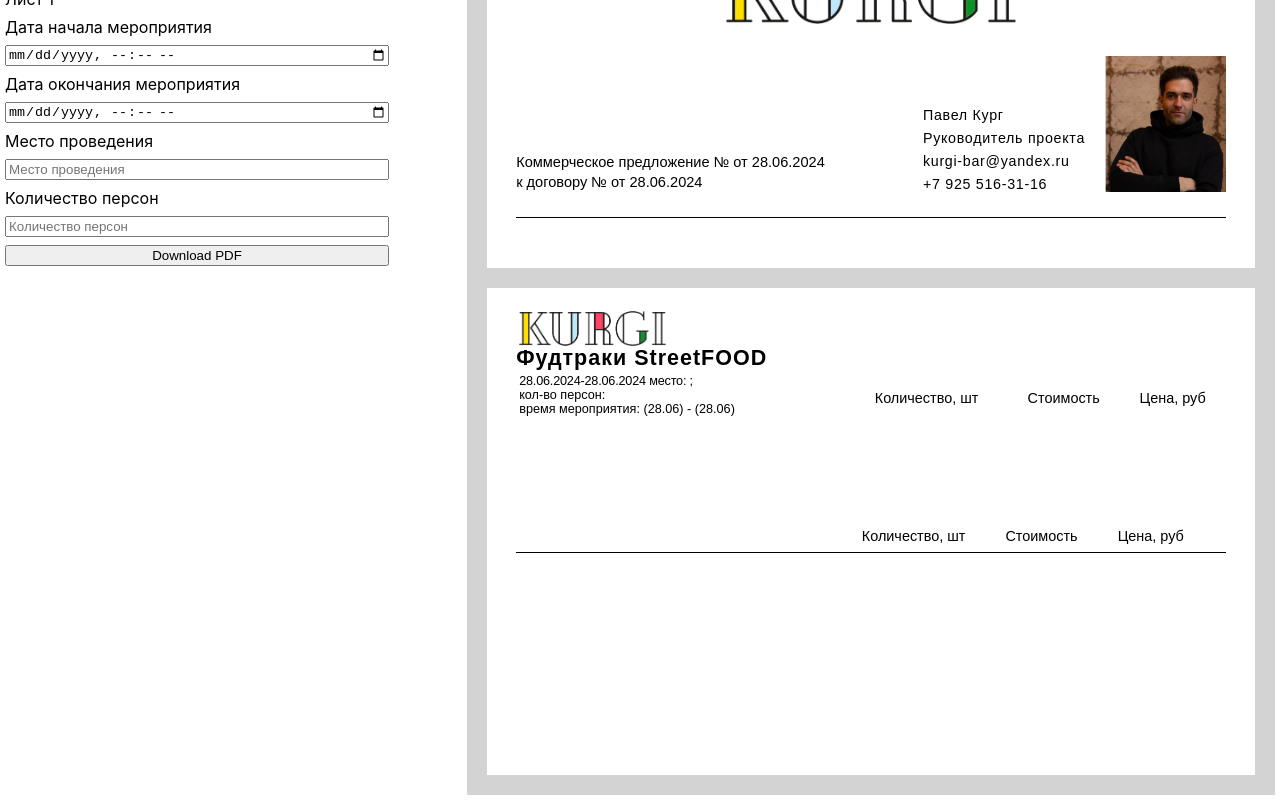
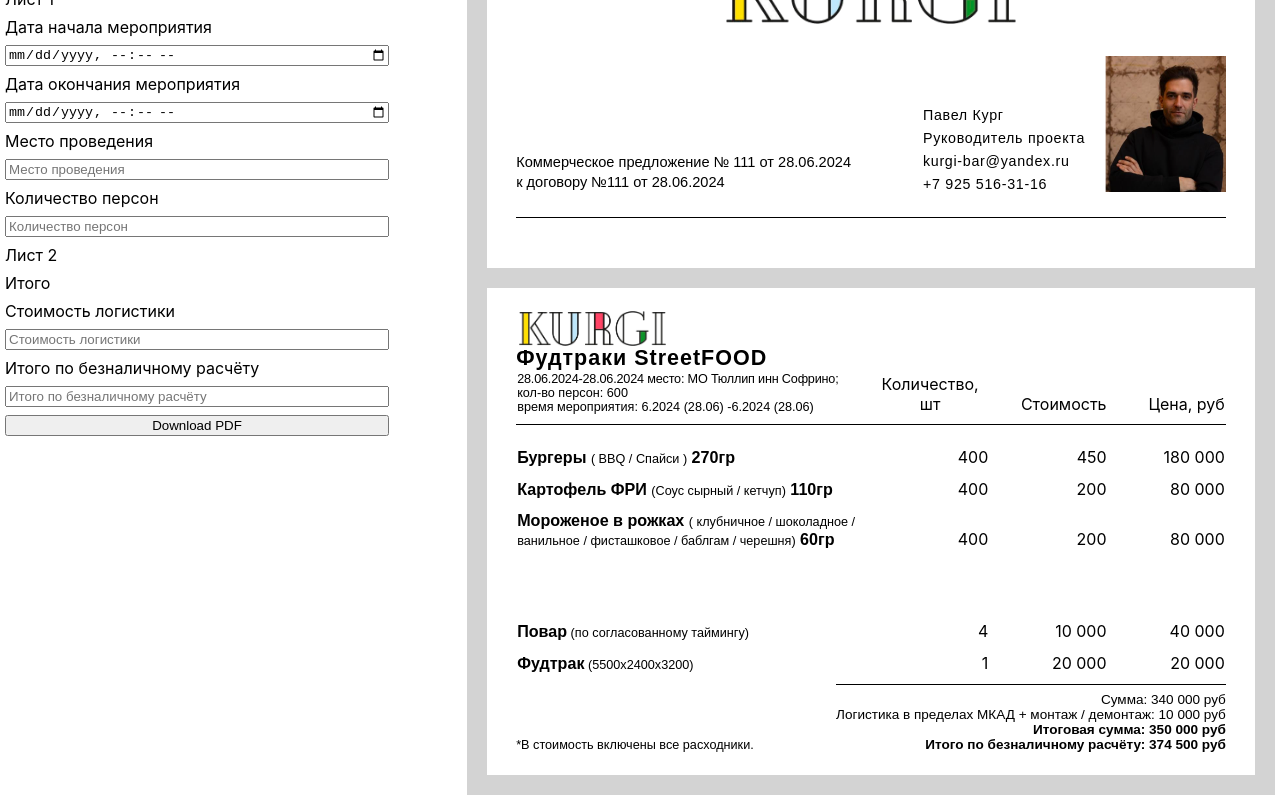
Before and after one commit to mnpestov/kurgi_kp, a React (Create React App) app: page / in a window 1280 px wide. Shown: the part 245-1045 px from the top of the page. Built offline with nearby package versions, Linux system fonts and the light colour scheme.

Commit message:
Верстка

```diff
--- a/src/App.js
+++ b/src/App.js
@@ -23,16 +23,19 @@
   const [managerJobTitle, setManagerJobTitle] = useState('Руководитель проекта')
   const [managerEmail, setManagerEmail] = useState('kurgi-bar@yandex.ru')
   const [managerTel, setManagerTel] = useState('+7 925 516-31-16')
-  const [kpNumber, setKpNumber] = useState("")
+  const [kpNumber, setKpNumber] = useState("111")
   const [kpDate, setKpDate] = useState(date)
-  const [contractNumber, setContractNumber] = useState("")
+  const [contractNumber, setContractNumber] = useState("111")
   const [contractDate, setContractDate] = useState(date)
   const [startEvent, setStartEvent] = useState(date)
   const [endEvent, setEndEvent] = useState(date)
-  const [startTime, setStartTime] = useState("")
-  const [endTime, setEndTime] = useState("")
-  const [eventPlace, setEventPlace] = useState("")
-  const [countOfPerson, setCountOfPerson] = useState("")
+  const [startTime, setStartTime] = useState(date)
+  const [endTime, setEndTime] = useState(date)
+  const [eventPlace, setEventPlace] = useState("МО Тюллип инн Софрино")
+  const [countOfPerson, setCountOfPerson] = useState("600")
+  const [logisticsCost, setLogisticsCost] = useState("10000")
+  const [cashlessPayments, setCashlessPayments] = useState("0")
+
 
   const handleChangeKpNumber = ({ target: { value } }) => {
     setKpNumber(value)
@@ -85,8 +88,8 @@
   }
   const handleChangeCountOfPerson = ({ target: { value } }) => {
     const declination = (value) => {
-          if (value % 10 == 2 || value % 10 == 3 || value % 10 == 4) {
-              if (value % 100 != 12 && value % 100 != 13 && value % 100 != 14) {
+      if (value % 10 === 2 || value % 10 === 3 || value % 10 === 4) {
+        if (value % 100 !== 12 && value % 100 !== 13 && value % 100 !== 14) {
           return `${value} человека`
         }
         else {
@@ -97,6 +100,12 @@
       }
     }
     setCountOfPerson(declination(value))
+  }
+  const handleChangeLogisticsCost = ({ target: { value } }) => {
+    setLogisticsCost(value)
+  }
+  const handleChangeCashlessPayments = ({ target: { value } }) => {
+    setCashlessPayments(value)
   }
 
   const downloadPDF = () => {
@@ -109,13 +118,13 @@
         const componentWidth = doc.internal.pageSize.getWidth();
         const componentHeight = doc.internal.pageSize.getHeight();
         console.log(index);
-        if (index == 0) {
+        if (index === 0) {
           doc.addImage(imgData, 'PNG', 0, 0, componentWidth, componentHeight);
         } else {
           doc.addPage('a4', 'l');
           doc.addImage(imgData, 'PNG', 0, 0, componentWidth, componentHeight);
         }
-        if (index == arr.length - 1) {
+        if (index === arr.length - 1) {
           doc.save('test.pdf')
         }
       })
@@ -134,6 +143,8 @@
         handleChangeEndEvent={handleChangeEndEvent}
         handleChangeEventPlace={handleChangeEventPlace}
         handleChangeCountOfPerson={handleChangeCountOfPerson}
+        handleChangeLogisticsCost={handleChangeLogisticsCost}
+        handleChangeCashlessPayments={handleChangeCashlessPayments}
       />
       <div className="preview">
         <Header
@@ -153,6 +164,8 @@
           endTime={endTime}
           eventPlace={eventPlace}
           countOfPerson={countOfPerson}
+          logisticsCost={logisticsCost}
+          cashlessPayments={cashlessPayments}
         />
         {/* <Footer /> */}
       </div>
--- a/src/components/Form/Form.js
+++ b/src/components/Form/Form.js
@@ -14,7 +14,9 @@
     handleChangeStartEvent,
     handleChangeEndEvent,
     handleChangeEventPlace,
-    handleChangeCountOfPerson
+    handleChangeCountOfPerson,
+    handleChangeLogisticsCost,
+    handleChangeCashlessPayments
 }) {
 
 
@@ -37,6 +39,12 @@
             <input className="input" type="text" placeholder="Место проведения" name="Place" onChange={handleChangeEventPlace}></input>
             <label className="label">Количество персон</label>
             <input className="input" type="text" placeholder="Количество персон" name="Person" onChange={handleChangeCountOfPerson}></input>
+            <p> Лист 2 </p>
+            <p> Итого </p>
+            <label className="label">Стоимость логистики </label>
+            <input className="input" type="text" placeholder="Стоимость логистики" name="Logistic" onChange={handleChangeLogisticsCost}></input>
+            <label className="label">Итого по безналичному расчёту</label>
+            <input className="input" type="text" placeholder="Итого по безналичному расчёту" name="CashlessPayments" onChange={handleChangeCashlessPayments}></input>
             <button onClick={downloadPDF}>Download PDF</button>
         </div>
     );
--- a/src/components/Header/Header.css
+++ b/src/components/Header/Header.css
@@ -30,8 +30,7 @@
     display: flex;
     flex-direction: column;
     padding: calc(0.03*60vw) calc(0.038*60vw);
-    box-sizing: border-box;
-
+    justify-content: space-between;
     margin-top: 20px;
     box-sizing: border-box;
 }
--- a/src/components/KP/Kp.css
+++ b/src/components/KP/Kp.css
@@ -1,3 +1,8 @@
+.list__container {
+    display: flex;
+    flex-direction: column;
+}
+
 .list__logo {
     width: calc(0.6*19.12vw);
     margin-left: 3px;
@@ -12,7 +17,9 @@
 }
 
 .list__table {
-
+    gap: 10px;
+    display: flex;
+    flex-direction: column;
 }
 
 .list__subtitle-container {
@@ -23,6 +30,7 @@
     flex-direction: column;
     align-items: start;
     margin: 0;
+    justify-self: start;
 }
 
 .table__column {
@@ -31,6 +39,89 @@
     font-size: calc(0.0188* 60vw);
 }
 
+.table__titles {
+    vertical-align: bottom;
+    border-bottom: 1px solid black;
+    padding-bottom: 9px;
+    margin-bottom: 11px;
+    align-items: end;
+}
+
+.table__row {
+    display: grid;
+    grid-template-columns: 50% repeat(3, 1fr);
+    justify-items: end;
+    align-items: end;
+}
+
 .table__title {
+    font-weight: 400;
+}
+
+.table__line-container {
+    display: flex;
+    gap: 3px;
+    align-items: end;
+    justify-self: start;
+}
+
+.table__line {
+    font-family: arial;
+    font-weight: 600;
+    font-size: calc(0.0165* 60vw);
+}
+
+.tabel__line_product {
+    font-size: calc(0.021* 60vw);
+}
+
+.tabel__line_composition-of-product {
+    font-weight: 400;
+}
+
+.tabel__line_product-weight {}
+
+.list__total {
+    display: flex;
+    flex-direction: column;
+    align-items: end;
+    justify-self: unset;
+    font-size: calc(0.01765* 60vw);
+    border-top: 1px solid black;
+    padding-top: 7px;
+    box-sizing: border-box;
+}
+
+.table__subtitle {
+    display: flex;
+    flex-direction: column;
+    gap: 10px;
+}
+
+/* .table__staff {
+    font-family: arial;
+    font-weight: 600;
+    font-size: calc(0.021* 60vw);
+}
+
+.table__staff_subtitle {
+    font-weight: 400;
+    font-size: calc(0.0165* 60vw);
+} */
+
+.footer {
+    display: flex;
+    justify-content: space-between;
+    font-family: arial;
+    font-weight: 400;
+    font-size: calc(0.0165* 60vw);
+    align-items: end;
+}
+
+.list__footnotes {
 
 }
+
+.list__totla-cost {
+    font-weight: 600;
+}
--- a/src/components/KP/Kp.js
+++ b/src/components/KP/Kp.js
@@ -1,72 +1,81 @@
 import React, { useState } from "react";
 import './Kp.css';
 import logo from '../../images/logo.png'
+import Row from '../Row/Row'
+import { rows } from '../../utils/const'
 
-function Kp({ startEvent, endEvent, startTime, endTime, eventPlace, countOfPerson, }) {
-    // const current = new Date();
-    // const options = {
-    //     hour: 'numeric', minute: 'numeric', second: 'numeric',
-    //     timeZoneName: 'long'
-    // }
-    // const date = current.toLocaleDateString('ru-RU', {
-    //     year: 'numeric',
-    //     month: 'numeric',
-    //     day: 'numeric',
-    // });
-    // const [startEvent, setStartEvent] = useState(date)
-    // const [endEvent, setEndEvent] = useState(date)
-    // const [startTime, setStartTime] = useState("")
-    // const [endTime, setEndTime] = useState("")
-    // const [eventPlace, setEventPlace] = useState("")
-    // const [countOfPerson, setCountOfPerson] = useState("")
+function Kp({ startEvent, endEvent, startTime, endTime, eventPlace, countOfPerson, logisticsCost, cashlessPayments }) {
+
+    function GetPrice(price) {
+        price += "";
+        price = new Array(4 - price.length % 3).join("U") + price;
+        return price.replace(/([0-9U]{3})/g, "$1 ").replace(/U/g, "");
+    }
+
+    const totalCost = rows.map((item) => {
+        return item.countOfProduct * item.priceOfProduct
+    })
+        .reduce((partialSum, a) => partialSum + a, 0);
 
     return (
         <div className="list">
+            <div className="list__container">
                 <img className="list__logo" src={logo} alt="logo" />
                 <h2 className="list__title">Фудтраки StreetFOOD</h2>
                 <table className="list__table">
-                <tr>
-                    <th className="list__subtitle-container">
+                    <tr className="table__row table__titles">
+                        <th className="table__title list__subtitle-container">
                             <p className="list__subtitle list__subtitle_place">{`${startEvent}-${endEvent} место: ${eventPlace};`}</p>
                             <p className="list__subtitle list__subtitle_person">{`кол-во персон: ${countOfPerson}`}</p>
                             <p className="list__subtitle list__subtitle_time">{`время мероприятия: ${startTime.slice(-6)} (${startEvent.slice(0, 5)}) -${endTime.slice(-6)} (${endEvent.slice(0, 5)}) `}</p>
                         </th>
-
                         <th className="table__title">
-                        <p className="table__column">Количество, шт</p>
+                            Количество, шт
                         </th>
-
                         <th className="table__title">
-                        <p className="table__column">Стоимость</p>
+                            Стоимость
                         </th>
-
                         <th className="table__title">
-                        <p className="table__column">Цена, руб</p>
+                            Цена, руб
                         </th>
                     </tr>
+                    {rows.map((item, index) => (<Row key={index} data={item} />))}
                 </table>
-            <div className="top">
-                <div className="left">
-                    {/* <div className="list__logo-container">
-                        <img className="list__logo" src={logo} alt="logo" />
-                    </div> */}
-                    {/* <div className="list__title-container">
-                        <h2 className="list__title">Фудтраки StreetFOOD</h2>
-                    </div> */}
-                    {/* <div className="list__subtitle-container">
-                        <p className="list__subtitle list__subtitle_place">{`${startEvent}-${endEvent} место: ${eventPlace};`}</p>
-                        <p className="list__subtitle list__subtitle_person">{`кол-во персон: ${countOfPerson}`}</p>
-                        <p className="list__subtitle list__subtitle_time">{`время мероприятия: ${startTime.slice(-6)} (${startEvent.slice(0, 5)}) -${endTime.slice(-6)} (${endEvent.slice(0, 5)}) `}</p>
-                    </div> */}
             </div>
-                <div className="right">
-                    <p className="table__column">Количество, шт</p>
-                    <p className="table__column">Стоимость</p>
-                    <p className="table__column">Цена, руб</p>
+            <div className="table__subtitle">
+                <tr className="table__row">
+                    <td className="table__line-container">
+                        <p className="table__line tabel__line_product">Повар
+                            <span className="table__line tabel__line_composition-of-product"> (по согласованному таймингу)</span>
+                        </p>
+                    </td>
+                    <td className="row_count">4</td>
+                    <td className="row_count">{`${GetPrice(10000)}`}</td>
+                    <td className="row_count">{`${GetPrice(40000)}`}</td>
+                </tr>
+                <tr className="table__row">
+                    <td className="table__line-container">
+                        <p className="table__line tabel__line_product">Фудтрак
+                            <span className="table__line tabel__line_composition-of-product"> (5500х2400х3200)</span>
+                        </p>
+                    </td>
+                    <td className="row_count">1</td>
+                    <td className="row_count">{`${GetPrice(20000)}`}</td>
+                    <td className="row_count">{`${GetPrice(20000)}`}</td>
+                </tr>
+                <div className="footer">
+                    <div className="list__footnotes">
+                        <p className="list__footnote">*В стоимость включены все расходники.</p>
+                    </div>
+                    <div className="list__total">
+                        <p className="list__subtotla">{`Сумма: ${GetPrice(totalCost)} руб`}</p>
+                        <p className="list__logistic-cost">{`Логистика в пределах МКАД + монтаж / демонтаж: ${GetPrice(logisticsCost)} руб`}</p>
+                        <p className="list__totla-cost">{`Итоговая сумма: ${GetPrice(parseInt(totalCost) + parseInt(logisticsCost))} руб`}</p>
+                        <p className="list__totla-cost">{`Итого по безналичному расчёту: ${GetPrice((parseInt(totalCost) + parseInt(logisticsCost)) * 1.07)} руб`}</p>
+
                     </div>
                 </div>
-            <div className="middle"></div>
-            <div className="bottom"></div>
+            </div>
         </div>
     );
 
--- /dev/null
+++ b/src/components/Row/Row.css
@@ -0,0 +1,5 @@
+.row_count {
+    /* border-bottom: 1px solid black; */
+    width: 100%;
+    text-align: end;
+}
--- /dev/null
+++ b/src/components/Row/Row.js
@@ -0,0 +1,29 @@
+import React from "react";
+import './Row.css';
+
+function Row({ data }) {
+    const { countOfProduct, priceOfProduct, product, compositionOfProduct, productWeight } = data
+    const totalCostOfProduct = countOfProduct * priceOfProduct
+
+    function GetPrice(price) {
+        price += "";
+        price = new Array(4 - price.length % 3).join("U") + price;
+        return price.replace(/([0-9U]{3})/g, "$1 ").replace(/U/g, "");
+    }
+
+    return (
+        <tr className="table__row">
+            <td className="table__line-container">
+                <p className="table__line tabel__line_product">{`${product} `}
+                    <span className="table__line tabel__line_composition-of-product">{`${compositionOfProduct}`}</span>
+                    {` ${productWeight}`}</p>
+            </td>
+            <td className="row_count">{`${countOfProduct}`}</td>
+            <td className="row_count">{`${GetPrice(priceOfProduct)}`}</td>
+            <td className="row_count">{`${GetPrice(totalCostOfProduct)}`}</td>
+        </tr>
+    );
+
+}
+
+export default Row;
--- /dev/null
+++ b/src/utils/const.js
@@ -0,0 +1,23 @@
+export const rows = [
+    {
+        countOfProduct: 400,
+        priceOfProduct: 450,
+        product: "Бургеры",
+        compositionOfProduct: "( BBQ / Спайси )",
+        productWeight: "270гр",
+    },
+    {
+        countOfProduct: 400,
+        priceOfProduct: 200,
+        product: "Картофель ФРИ",
+        compositionOfProduct: "(Соус сырный / кетчуп)",
+        productWeight: "110гр",
+    },
+    {
+        countOfProduct: 400,
+        priceOfProduct: 200,
+        product: "Мороженое в рожках",
+        compositionOfProduct: "( клубничное / шоколадное / ванильное / фисташковое / баблгам / черешня)",
+        productWeight: "60гр",
+    },
+]
```
Lines whose indentation alone changed are shown as unchanged.
